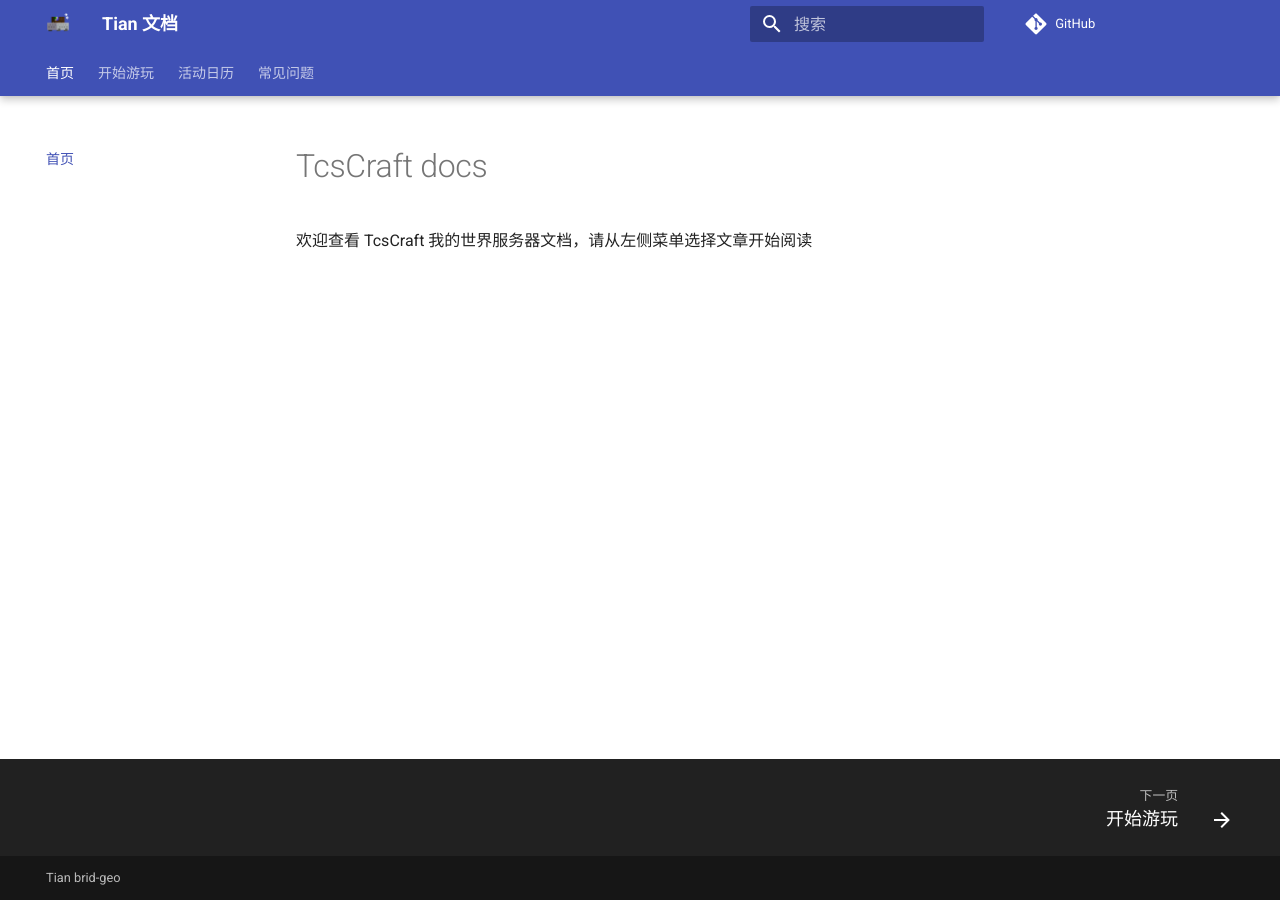
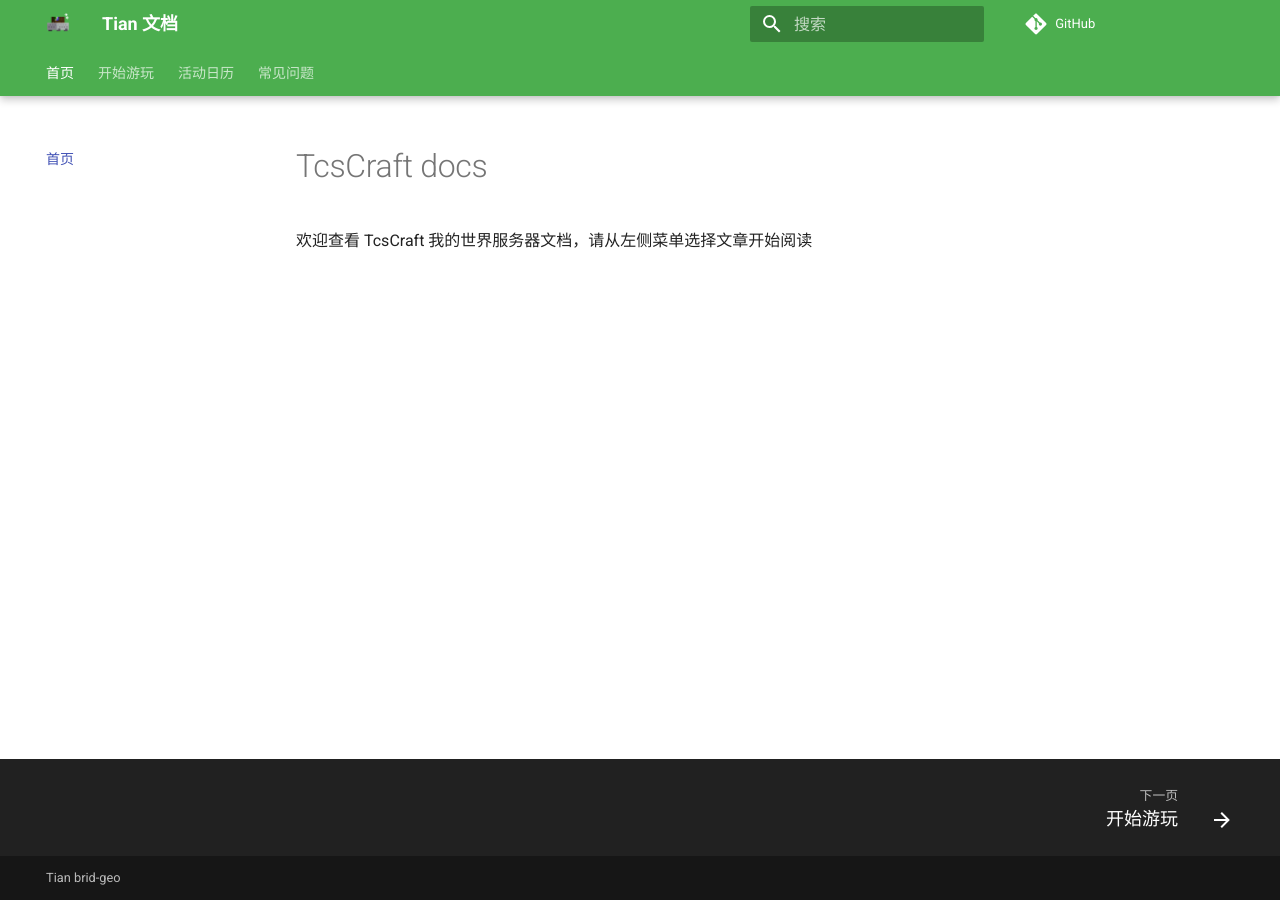
Before and after one commit to xiaoioi/TcsCraftdocs, an MkDocs documentation site: the page built from docs/index.md, in a window 1280 px wide. Built offline with MkDocs 1.6.1 and Material for MkDocs 9.7.7, drawn with Linux system fonts in a browser that asks for light colours; comment, search, counter and statistics services are not loaded.

Commit message:
2024-09-30 21:47:53

```diff
--- a/mkdocs.yml
+++ b/mkdocs.yml
@@ -7,6 +7,8 @@
   logo: assets/img/logo.png
   palette:
     scheme: mk-ore
+    primary: green
+    accent: green
   font:
     text: Roboto
     code: Source Code Pro
```
